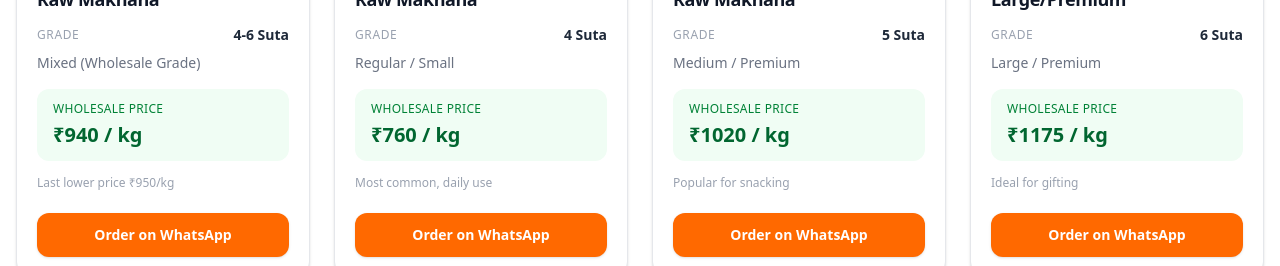
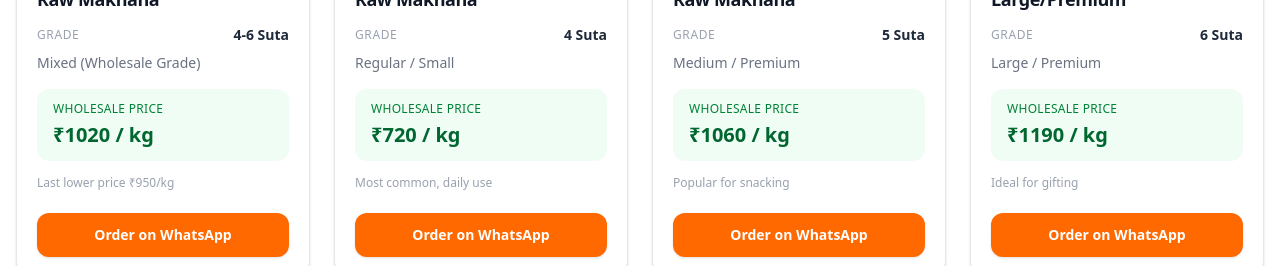
Before and after one commit to suman-kushwaha/makhana-frontend, a React (Vite) app: page / in a window 1280 px wide. Shown: the part 2940-3206 px from the top of the page. Built offline with nearby package versions, Linux system fonts and the light colour scheme.

Commit message:
Adjust prices for Makhana items in Home.jsx
Updated price ranges for various Makhana products.

```diff
--- a/src/pages/Home.jsx
+++ b/src/pages/Home.jsx
@@ -10,7 +10,7 @@ const products = [
     name: " Raw Makhana",
     grade: "4-6 Suta",
     size: "Mixed (Wholesale Grade)",
-    priceRange: "₹940 / kg",
+    priceRange: "₹1020 / kg",
     note: "Last lower price ₹950/kg",
     image: "/makhana-bowl.png",
   },
@@ -20,7 +20,7 @@ const products = [
     name: "Raw Makhana",
     grade: "4 Suta",
     size: "Regular / Small",
-    priceRange: "₹760 / kg",
+    priceRange: "₹720 / kg",
     note: "Most common, daily use",
     image: "/makhana-bowl.png",
   },
@@ -30,7 +30,7 @@ const products = [
     name: "Raw Makhana",
     grade: "5 Suta",
     size: "Medium / Premium",
-    priceRange: "₹1020 / kg",
+    priceRange: "₹1060 / kg",
     note: "Popular for snacking",
     image: "/makhana-bowl.png",
   },
@@ -40,7 +40,7 @@ const products = [
     name: "Large/Premium",
     grade: "6 Suta",
     size: "Large / Premium",
-    priceRange: "₹1175 / kg",
+    priceRange: "₹1190 / kg",
     note: "Ideal for gifting",
     image: "/makhana-bowl.png",
   },
@@ -60,7 +60,7 @@ const products = [
     name: "6 Suta Makhana",
     flavor: "Premium",
     weight: "250g",
-    price: 350,
+    price: 370,
     originalPrice: 599,
     discount: "20%",
     bestseller: true,
@@ -72,7 +72,7 @@ const products = [
     name: "5 Suta Makhana",
     flavor: "Premium",
     weight: "250g",
-    price: 300,
+    price: 320,
     originalPrice: 529,
     discount: "20%",
     bestseller: true,
@@ -96,7 +96,7 @@ const products = [
     name: "Mix Makhana",
     flavor: "Mixed",
     weight: "250g",
-    price: 250,
+    price: 280,
     originalPrice: 350,
     discount: "20%",
     bestseller: false,
```
